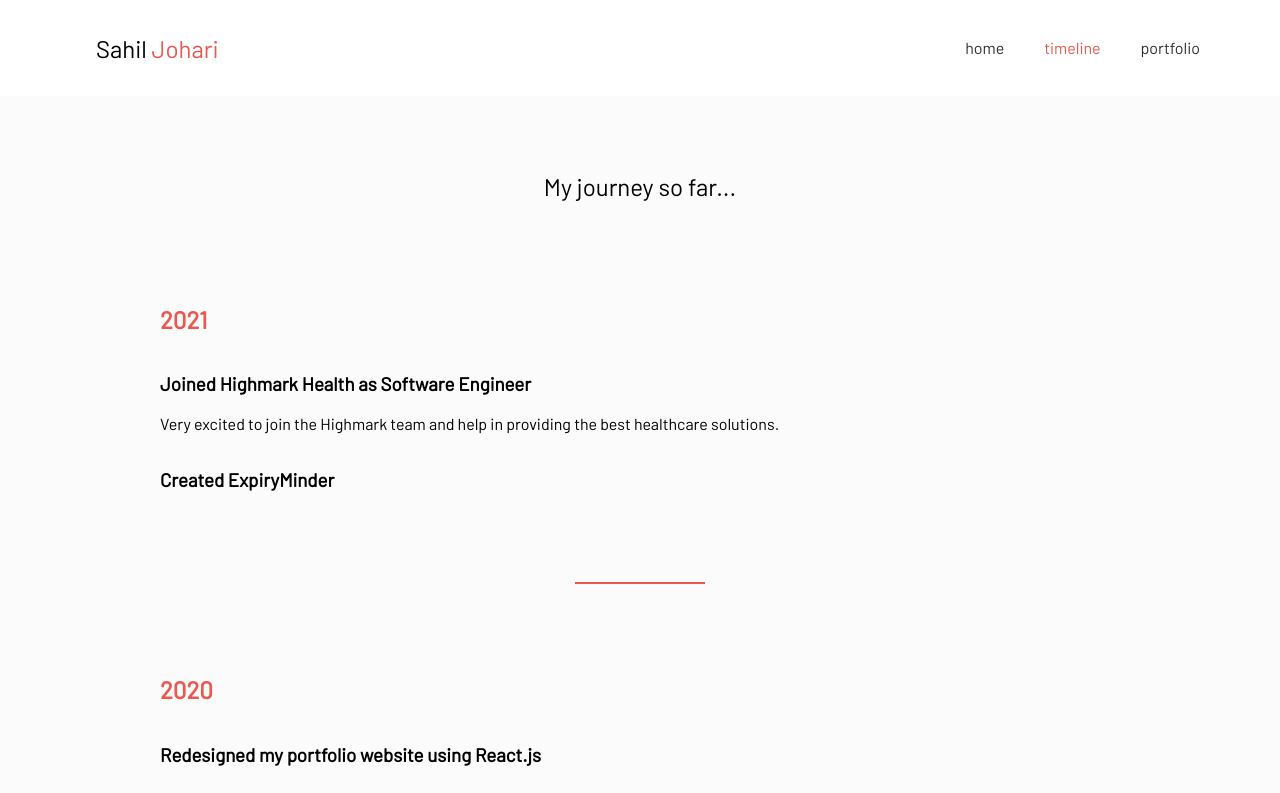
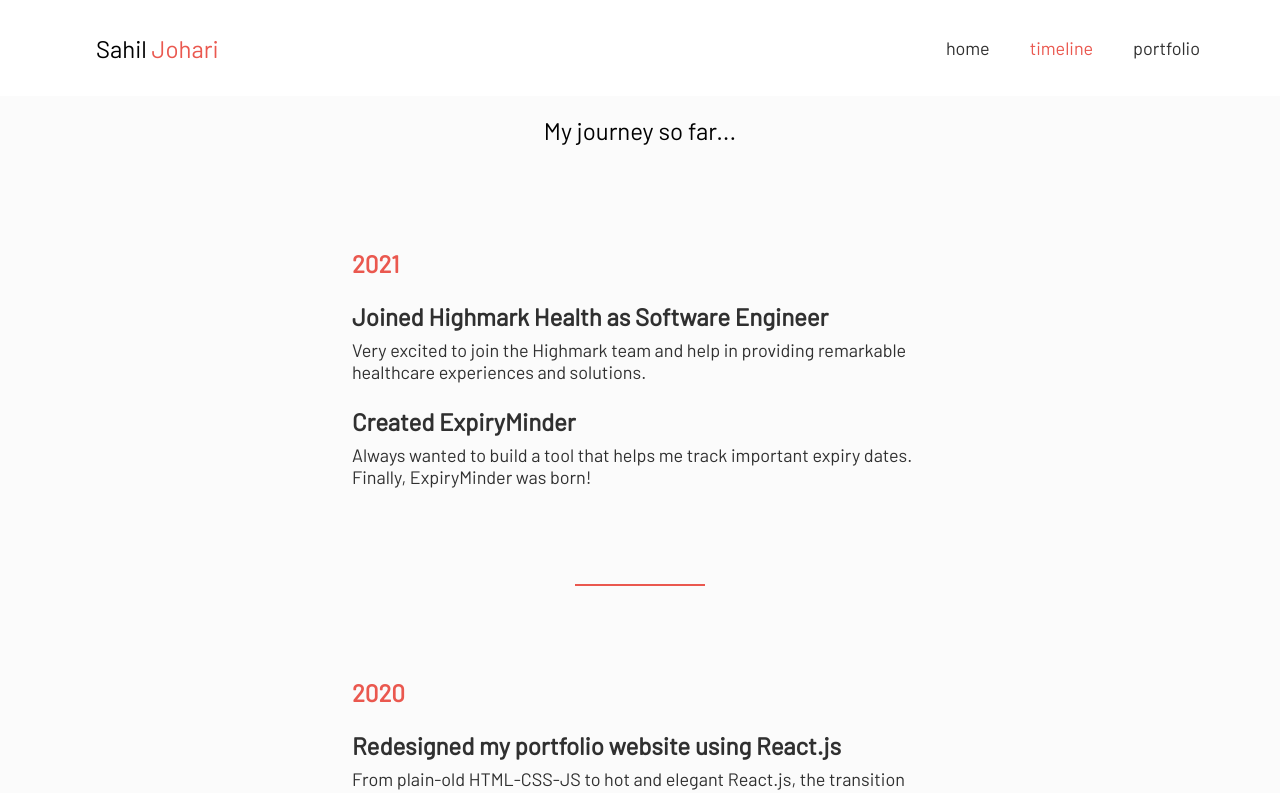
Before and after one commit to sahiljohari/portfolio-website, a React (Create React App) app: page /work in a window 1280 px wide. Shown: the top 793 px of the page. Built offline with nearby package versions, Linux system fonts and the light colour scheme.

Commit message:
Timeline layout complete

```diff
--- a/src/components/WorkSection/WorkCard.js
+++ b/src/components/WorkSection/WorkCard.js
@@ -7,7 +7,7 @@ const WorkCard = ({ workData }) => {
     <div className="work-card">
       <h2>{year}</h2>
       {content.map(({ title, description }) => (
-        <div key={title}>
+        <div className="work-card-content" key={title}>
           <h3>{title}</h3>
           <p>{description}</p>
         </div>
--- a/src/components/WorkSection/content.js
+++ b/src/components/WorkSection/content.js
@@ -7,21 +7,24 @@ export const content = {
       {
         title: "Joined Highmark Health as Software Engineer",
         description:
-          "Very excited to join the Highmark team and help in providing the best healthcare solutions.",
+          "Very excited to join the Highmark team and help in providing remarkable healthcare experiences and solutions.",
       },
       {
         title: "Created ExpiryMinder",
-        description: "",
+        description:
+          "Always wanted to build a tool that helps me track important expiry dates. Finally, ExpiryMinder was born!",
       },
     ],
     2020: [
       {
         title: "Redesigned my portfolio website using React.js",
-        description: "",
+        description:
+          "From plain-old HTML-CSS-JS to hot and elegant React.js, the transition was mesmerizing!",
       },
       {
         title: "Built an autonomous drone web UI",
-        description: "",
+        description:
+          "Part of a project for one of my clients, I explored 3D drawing in browser and created a real-time simulation of a drone's POV using Three.js.",
       },
     ],
     2019: [
@@ -32,7 +35,8 @@ export const content = {
       },
       {
         title: "Moved to Pittsburgh, Pennsylvania",
-        description: "",
+        description:
+          "A sad but pivotal event in my life. Leaving Dallas was not easy...",
       },
       {
         title: "Graduated with a Masters Degree",
--- a/src/components/WorkSection/style.css
+++ b/src/components/WorkSection/style.css
@@ -7,36 +7,11 @@
   background-color: var(--work-section-bg-color);
 }
 
-.work-banner {
-  display: flex;
-  flex-direction: column;
-  padding: 3rem 1rem;
-  background-color: var(--work-section-banner-color);
-}
-
-.left-side {
-  margin: auto 1rem;
-}
-
-.left-side > div {
-  font-weight: bold;
-  font-size: 2.5rem;
-  line-height: 43px;
-  text-transform: uppercase;
-  text-align: center;
-  color: var(--work-section-accent-color);
-}
-
-.work-svg svg {
-  width: 14rem;
-  height: 14rem;
-}
-
 .work-content {
   display: flex;
   flex-direction: column;
   align-items: center;
-  padding: 3.5rem 0;
+  padding: 0 0 3.5rem;
 }
 
 .work-section-title {
@@ -57,145 +32,43 @@ hr {
   padding: 1.25rem;
   max-width: 48rem;
   text-align: left;
-
-  display: flex;
-  flex-direction: column;
-  align-self: stretch;
+  width: 100%;
+  box-sizing: border-box;
 }
 
 .work-card > h2 {
   color: var(--work-section-accent-color);
 }
 
-.word-card-head {
-  display: flex;
-  justify-content: center;
-  flex-direction: column;
+.work-card-content {
+  margin: 1.5rem 0;
 }
 
-.company-logo > img {
-  width: 8rem;
-  height: 8rem;
+.work-card-content > h3,
+p {
+  margin: 0.5rem 0;
+  font-size: clamp(1.125rem, 2vw, 1.5rem);
 }
-
-.company-title {
-  margin: 1rem 0;
-  color: var(--work-section-accent-color);
-  font-size: clamp(1.25rem, 2vw, 1.5rem);
-  font-weight: 600;
-}
-
-.work-role,
-.company-location {
+.work-card-content,
+p {
+  color: var(--secondary-theme-text-color);
   font-size: clamp(0.85rem, 2vw, 1.125rem);
-  margin: 0.5rem 0;
-}
-
-.tags {
-  display: grid;
-  grid-template-columns: repeat(auto-fit, minmax(120px, 1fr));
-  margin: 1rem 0;
-}
-
-.tag {
-  border: 1px solid var(--primary-theme-passive-text-color);
-  border-radius: 1rem;
-  margin: 0.25rem;
-  text-align: center;
-  width: auto;
-  word-wrap: normal;
-}
-
-.responsibilities {
-  text-align: justify;
-  margin: 1rem 0;
-  line-height: 2;
-  color: var(--primary-theme-color);
-}
-
-.responsibilities > p > span {
-  color: var(--work-section-accent-color);
-}
-
-.responsibilities > p > span > b > a,
-.responsibilities > p > span > b > a:hover,
-.responsibilities > p > span > b > a:visited,
-.responsibilities > p > span > b > a:focus {
-  text-decoration: none;
-  color: var(--work-section-accent-color);
 }
 
 @media screen and (min-width: 425px) {
-  .work-svg svg {
-    width: 8rem;
-    height: 8rem;
-  }
-
-  .company-logo > img {
-    width: 10rem;
-    height: 10rem;
-  }
-
   .work-section-title {
     font-size: 1.5rem;
   }
 }
 
 @media screen and (min-width: 768px) {
-  .work-banner {
-    flex-direction: row-reverse;
-    place-content: space-around;
-    padding: 3rem 5rem;
+  .work-card {
+    padding: 2rem 6rem;
   }
+}
 
-  .work-svg svg {
-    width: 20rem;
-    height: 20rem;
-  }
-
-  .left-side > div {
-    font-size: 3.5rem;
-    line-height: 86px;
-  }
-
-  .word-card-head {
-    flex-direction: row;
-  }
-
-  .work-card-head-body {
-    margin: auto 1rem;
-  }
-
+@media screen and (min-width: 1000px) {
   .work-card {
     padding: 4rem 6rem;
   }
 }
-
-@media screen and (min-width: 1000px) {
-  .work-banner {
-    padding: 3rem 10rem;
-  }
-
-  .work-svg svg {
-    width: 24rem;
-    height: 24rem;
-  }
-
-  .left-side > div {
-    font-size: 4.5rem;
-  }
-
-  .work-card {
-    padding: 4rem 10rem;
-  }
-
-  .responsibilities {
-    font-size: 1.125rem;
-  }
-}
-
-@media screen and (min-width: 1440px) {
-  .work-card {
-    padding: 4rem 12rem;
-  }
-}
```
